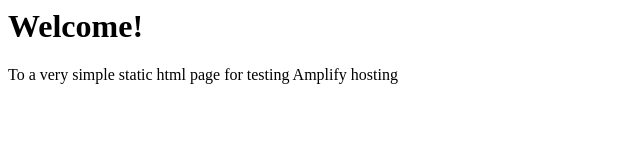
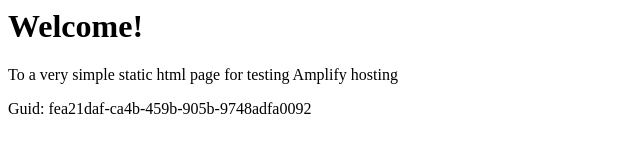
Before and after one commit to aws-aemilia-icn/Github-PR-Commit-Integration-Test-DoNotTouch-GitHubAutoBuildCanaryTest-v1-preprod-ap-northeast-2, a website: page src/index.html in a window 1280 px wide. Shown: the whole page, without its empty margins (0-640 px from the left). Drawn offline with Linux system fonts and the light colour scheme.

Commit message:
commit from integ tests

```diff
--- a/src/index.html
+++ b/src/index.html
@@ -1,3 +1,5 @@
+
+
 <html lang="en">
 
 <head>
@@ -10,6 +12,6 @@
 <body>
     <h1>Welcome!</h1>
     <p>To a very simple static html page for testing Amplify hosting</p>
-</body>
+    <p>Guid: fea21daf-ca4b-459b-905b-9748adfa0092</p></body>
 
 </html>
```
